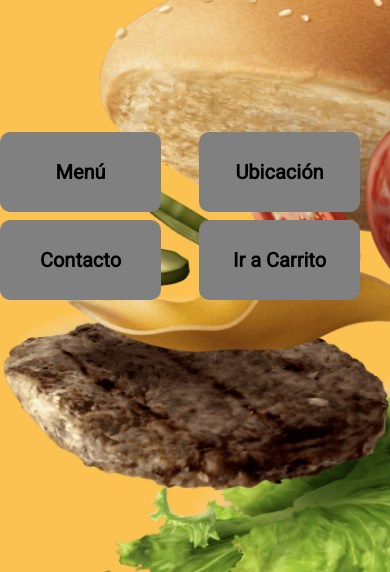
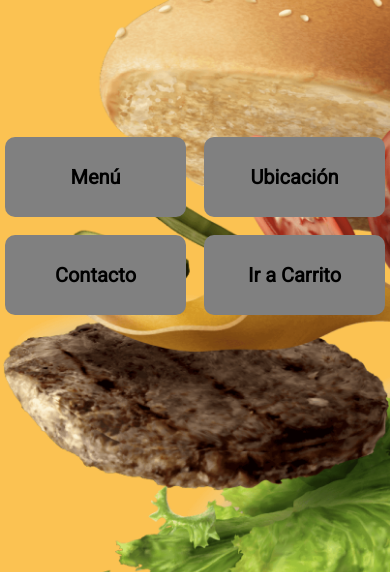
Before and after one commit to LeandroPlaza94/burger-company, a plain HTML site: page index.html in a window 390 px wide. Shown: the part 53-625 px from the top of the page. Drawn offline with Linux system fonts and the light colour scheme; a web font is replaced by a local one.

Commit message:
eliminacion de desplazamiento de menu index

```diff
--- a/css/styles.css
+++ b/css/styles.css
@@ -456,8 +456,9 @@ height: 70%;
 .menu-index a {
   font-size: 20px;
   display: flex;
-  margin-left: 0rem;
+  margin: .3125rem ;
   gap: none;
+
 }
 
 
```
